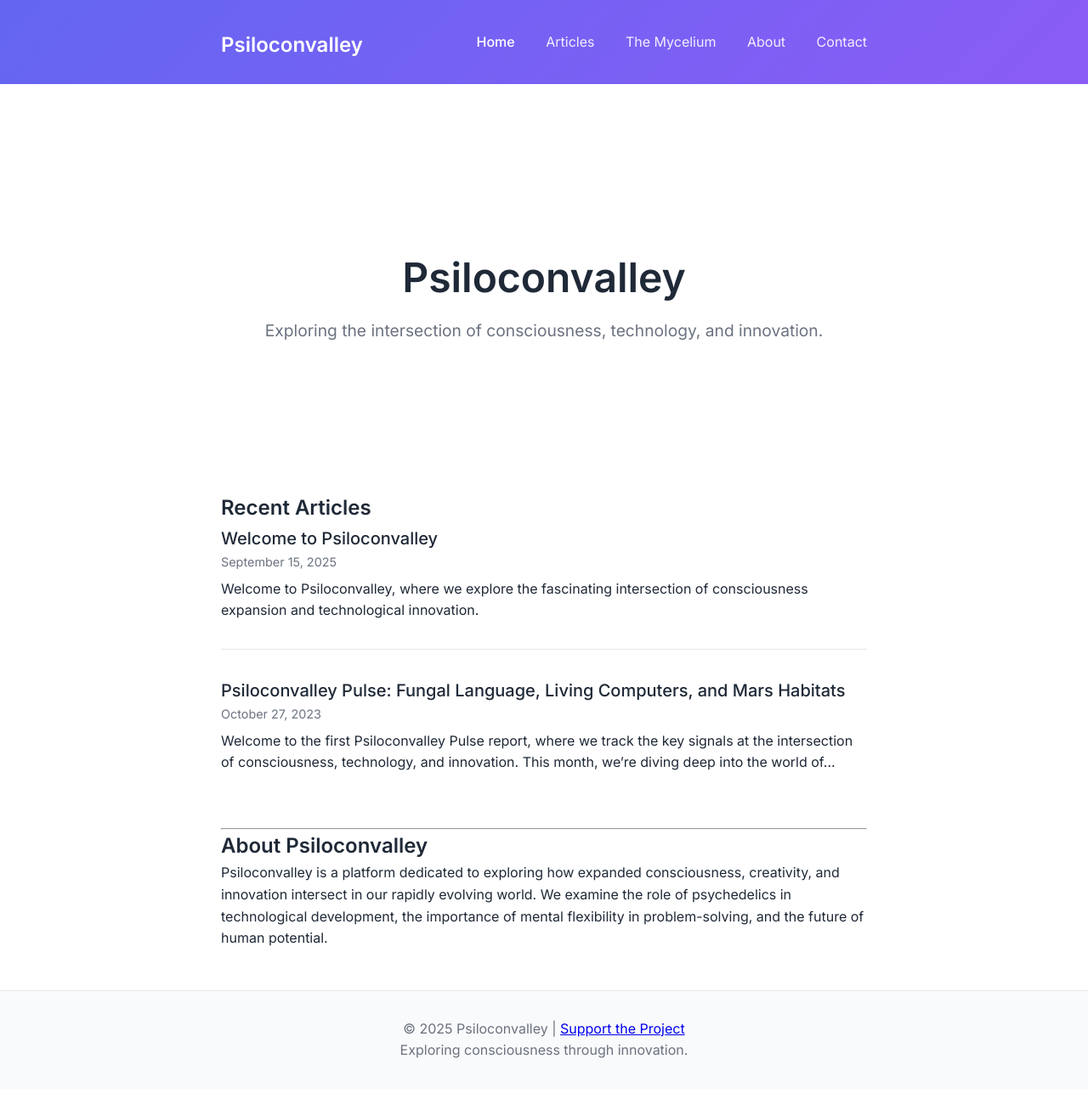
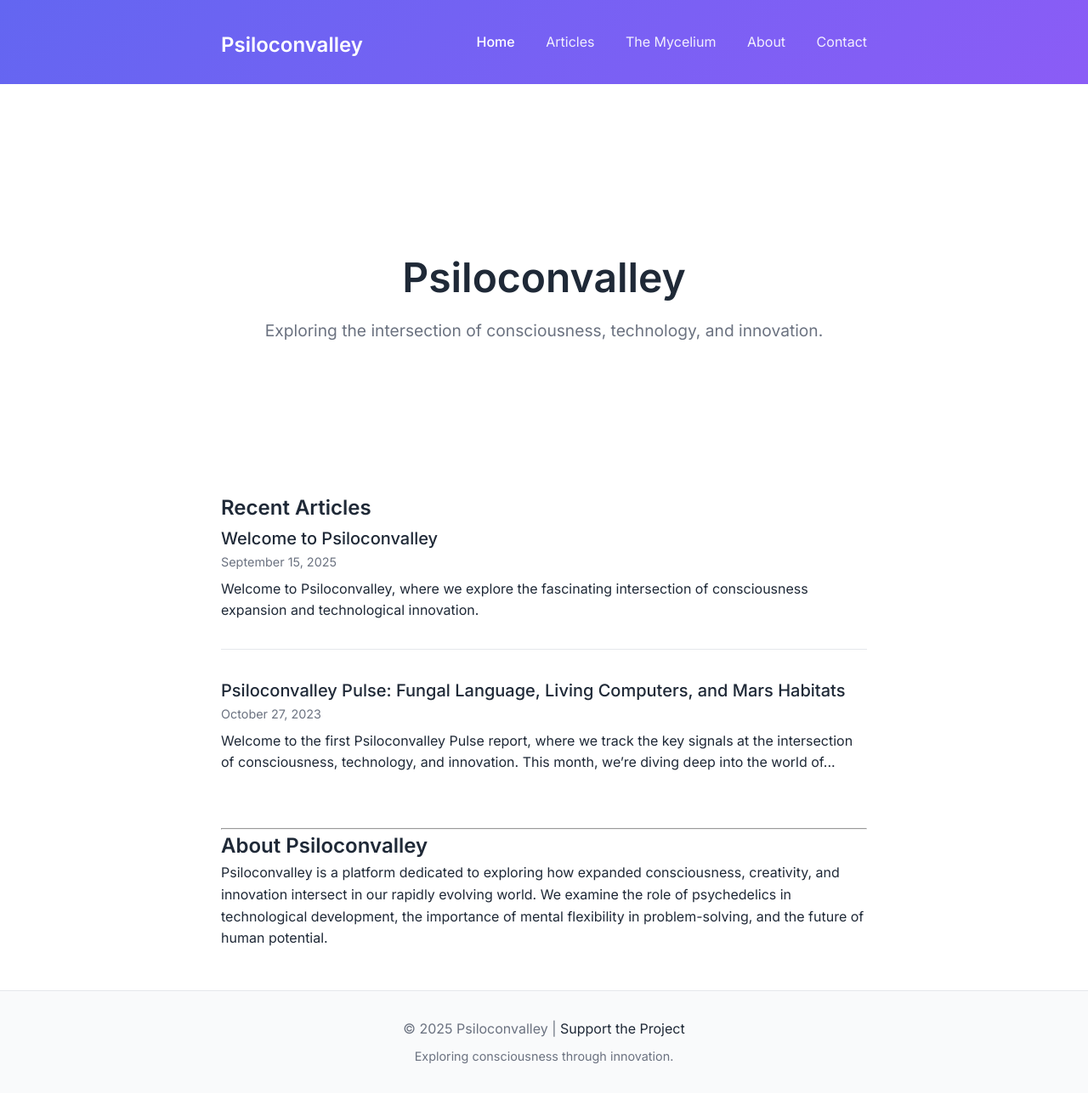
Before and after one commit to psiloconvalley/psiloconvalley.github.io, a Jekyll site: the page built from index.md, in a window 1280 px wide. Shown: the whole page at 85% size. Built offline with Jekyll 4.4.1, drawn with Linux system fonts in a browser that asks for light colours.

Commit message:
Update style.css

```diff
--- a/assets/css/style.css
+++ b/assets/css/style.css
@@ -225,3 +225,21 @@ body {
 .post-preview h3 a {
   font-size: 1.25rem;
 }
+
+
+
+
+/* --- Upgraded Footer --- */
+.footer-links {
+  margin-bottom: 0.5rem;
+}
+.footer-links a {
+  color: var(--text-color);
+  text-decoration: none;
+}
+.footer-links a:hover {
+  text-decoration: underline;
+}
+.site-footer p {
+  font-size: 0.9rem;
+}
```
